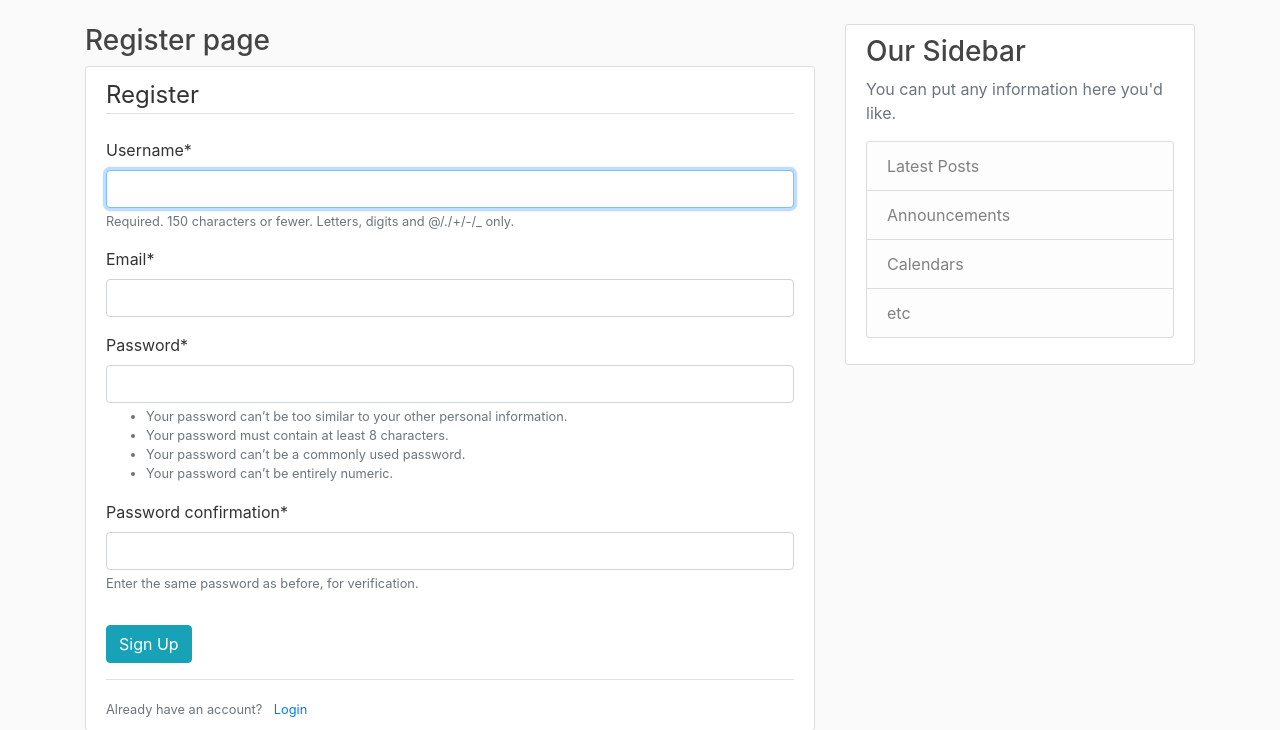
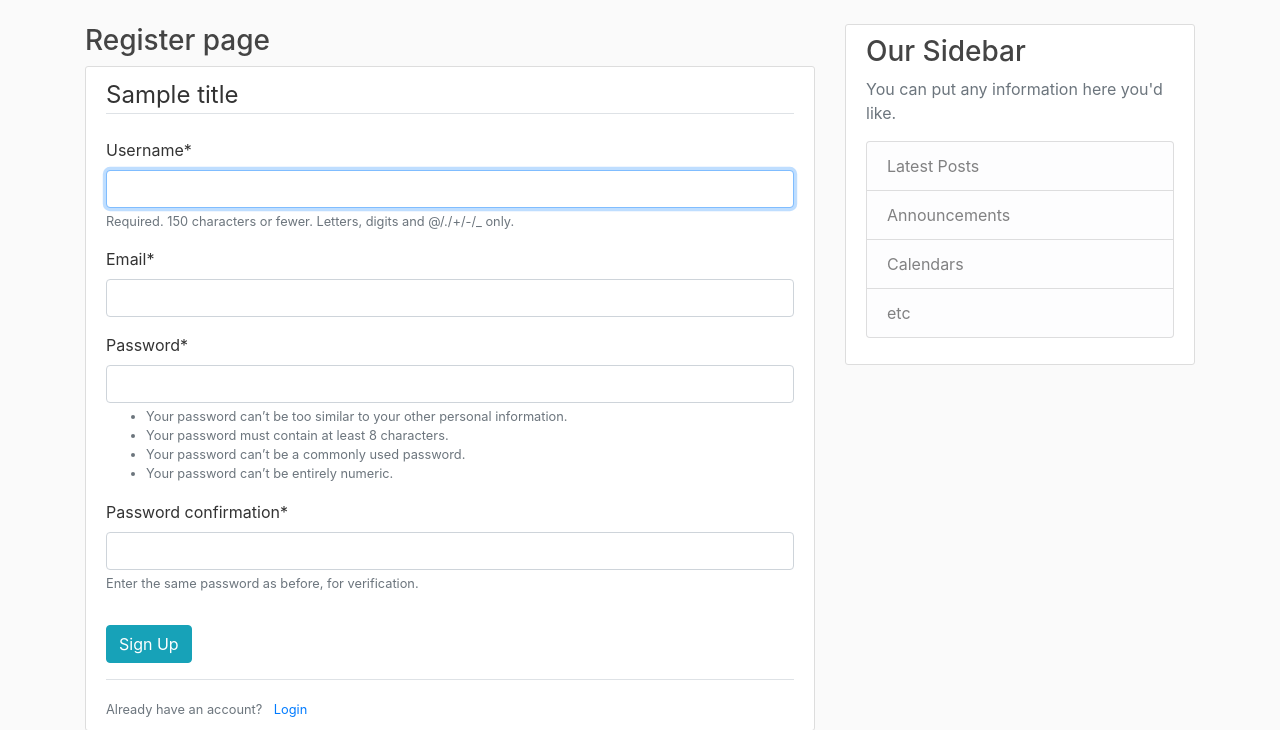
Before and after one commit to hbrawnak/Posts, a Django app: template users/templates/users/register.html in a window 1280 px wide. Shown: the part 56-786 px from the top of the page. Run offline with Django 3.2, Linux system fonts and the light colour scheme; the template is opened without the code that fills it: values that come from a table or form of the project are taken from there, most other values are stand-ins (such as "Sample title", 1, 10 or a date in 2020); some libraries are stand-ins or nearby versions.

Commit message:
Layout fixed

```diff
--- a/blog/templates/blog/layouts.html
+++ b/blog/templates/blog/layouts.html
@@ -43,7 +43,7 @@
         <div class="col-md-8">
             {% if messages %}
                 {% for message in messages %}
-                <div{% if message.tags %} class="alert alert-{{ message.tags }}"{% endif %}>{{ message }}</div>
+                <div {% if message.tags %} class="alert alert-{{ message.tags }}"{% endif %}>{{ message }}</div>
                 {% endfor %}
             {% endif %}
 
--- a/users/templates/users/register.html
+++ b/users/templates/users/register.html
@@ -6,7 +6,7 @@
         <form action="#" method="POST">
             {% csrf_token %}
             <fieldset class="form-group">
-                <legend class="border-bottom mb-4 ">Register</legend>
+                <legend class="border-bottom mb-4 ">{{ title }}</legend>
                 {{ form|crispy }}
             </fieldset>
             <div class="form-group">
--- a/users/views.py
+++ b/users/views.py
@@ -12,4 +12,4 @@ def register(request):
             return redirect('blog-home')
     else:
         form = UserRegisterForm()
-    return render(request, 'users/register.html', {'form': form})
+    return render(request, 'users/register.html', {'form': form, 'title': 'Registration'})
```
